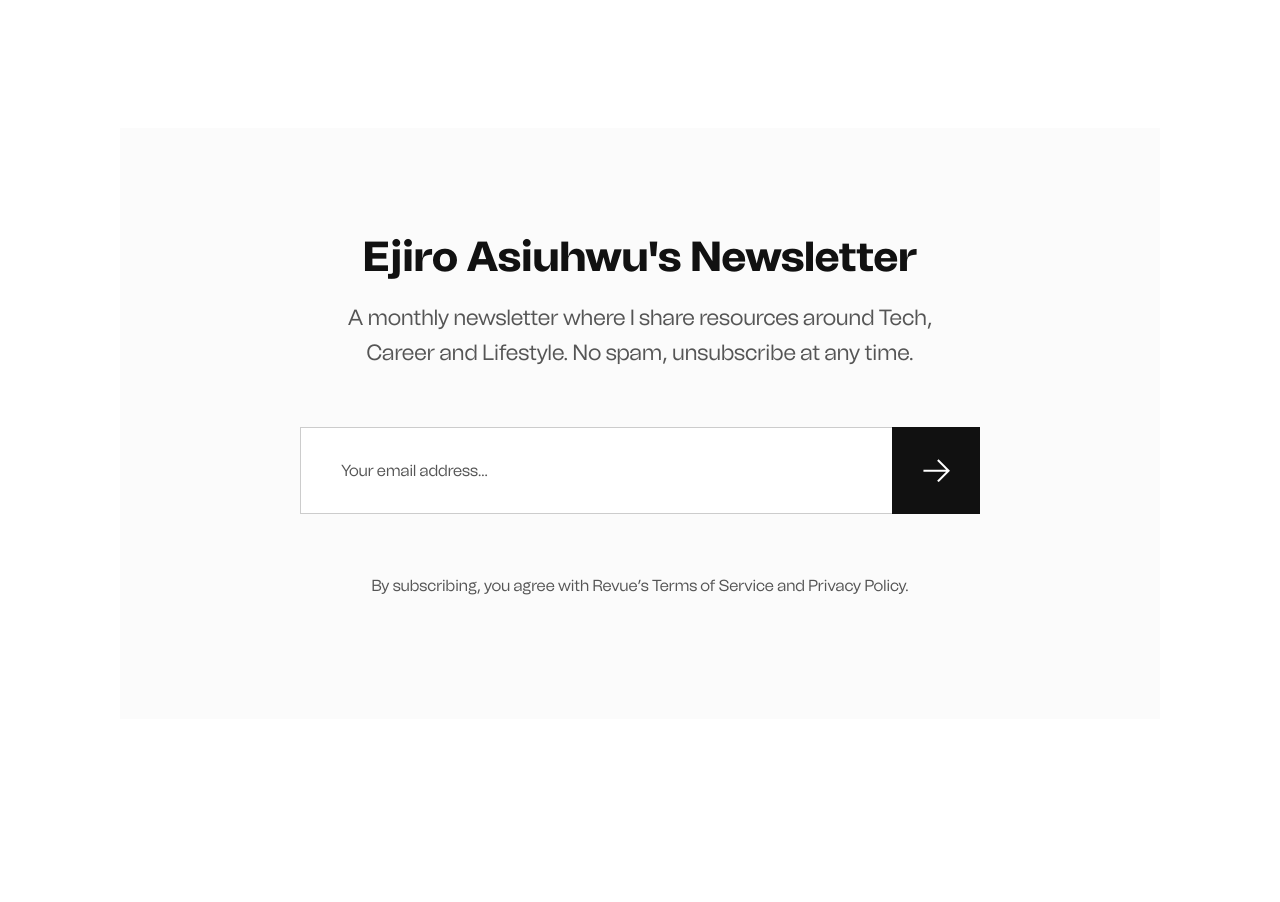
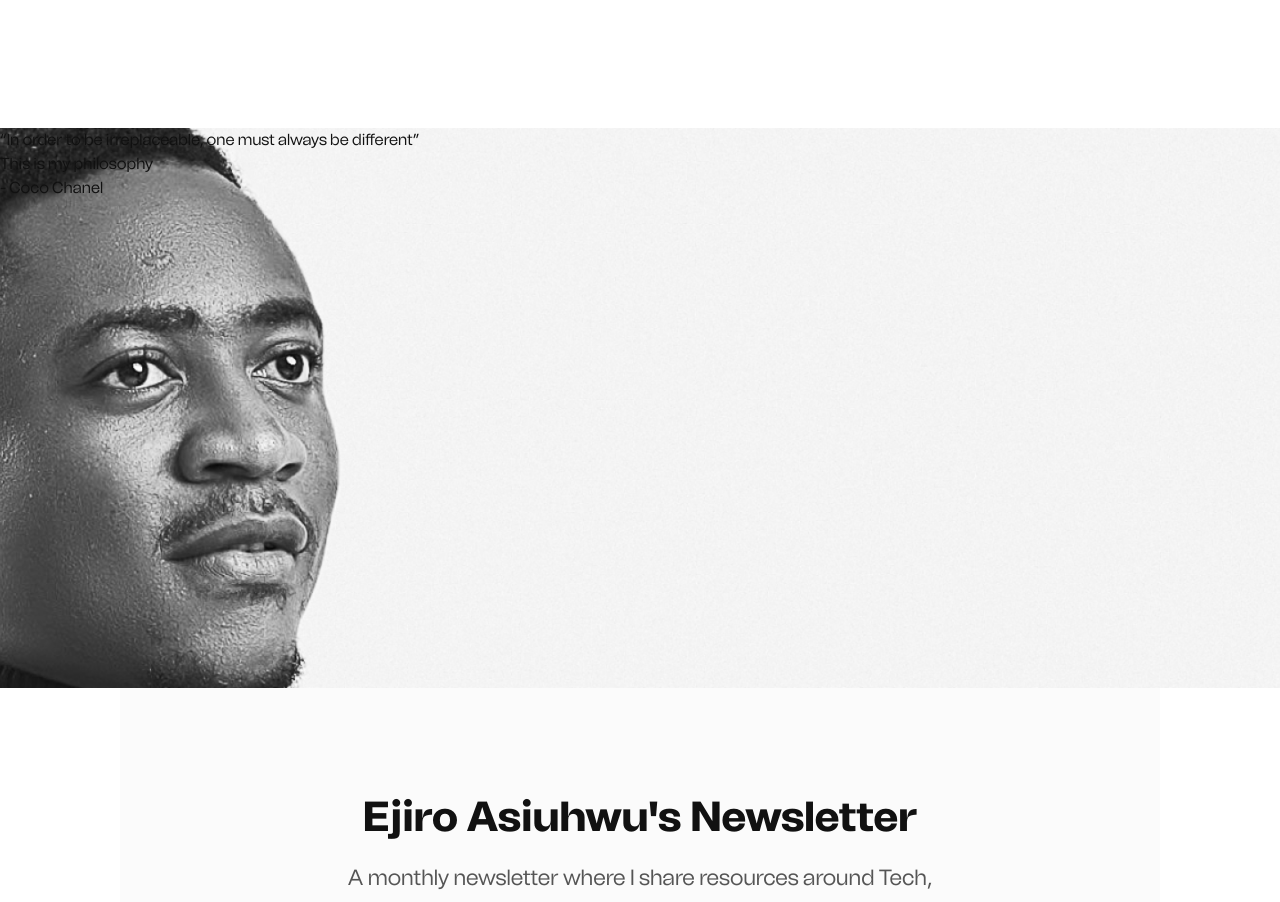
Before and after one commit to ejirocodes/portfolio-1, a Next.js app: page / in a window 1280 px wide. Shown: the part 6240-7142 px from the top of the page. Before the commit the page ends 6959 px from the top, so only its background shows below. Built offline with nearby package versions, Linux system fonts and the light colour scheme.

Commit message:
add quote section

```diff
--- /dev/null
+++ b/components/home/Quote.tsx
@@ -0,0 +1,11 @@
+export default function Quote() {
+  return (
+    <section className="bg-hero-quote w-full h-[70vh] bg-cover bg-top flex">
+      <div>
+        <p>“In order to be irreplaceable, one must always be different”</p>
+        <p>This is my philosophy</p>
+        <p>- Coco Chanel</p>
+      </div>
+    </section>
+  );
+}
--- a/pages/index.tsx
+++ b/pages/index.tsx
@@ -16,6 +16,7 @@ import Experience from "../components/home/Experience";
 import Endorsement from "../components/home/endorsement/Endorsement";
 import Work from "../components/home/work/Work";
 import Newsletter from "../components/article/Newsletter";
+import Quote from "../components/home/Quote";
 
 const Home: NextPage = () => {
   return (
@@ -96,6 +97,7 @@ const Home: NextPage = () => {
         <Experience />
         <Endorsement />
         <Work />
+        <Quote />
         <div className="container-space">
           <Newsletter />
         </div>
--- a/tailwind.config.js
+++ b/tailwind.config.js
@@ -22,6 +22,7 @@ module.exports = {
       },
       backgroundImage: {
         "hero-article": "url('/img/ejiro-banner.png')",
+        "hero-quote": "url('/img/banner-sec.png')",
       },
     },
   },
```
Also changed, not shown: public/img/banner-sec.png (added).
